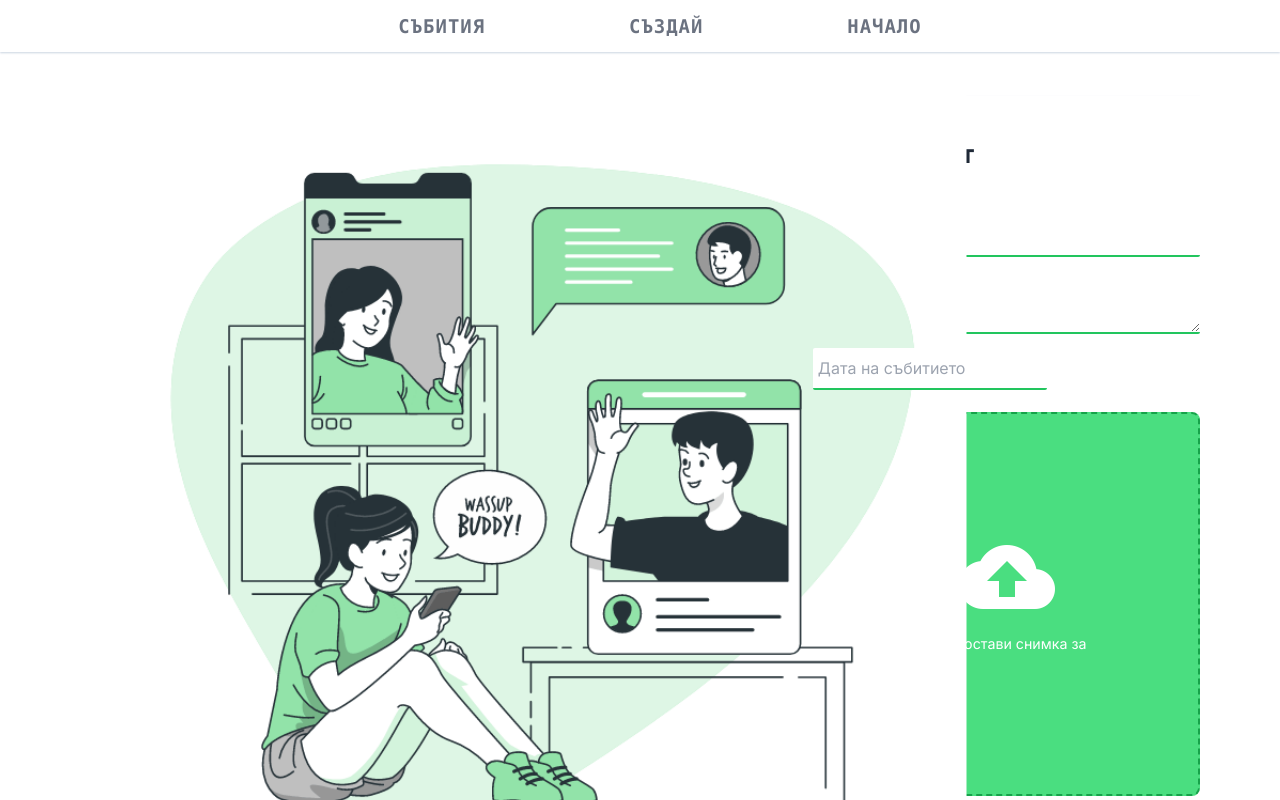
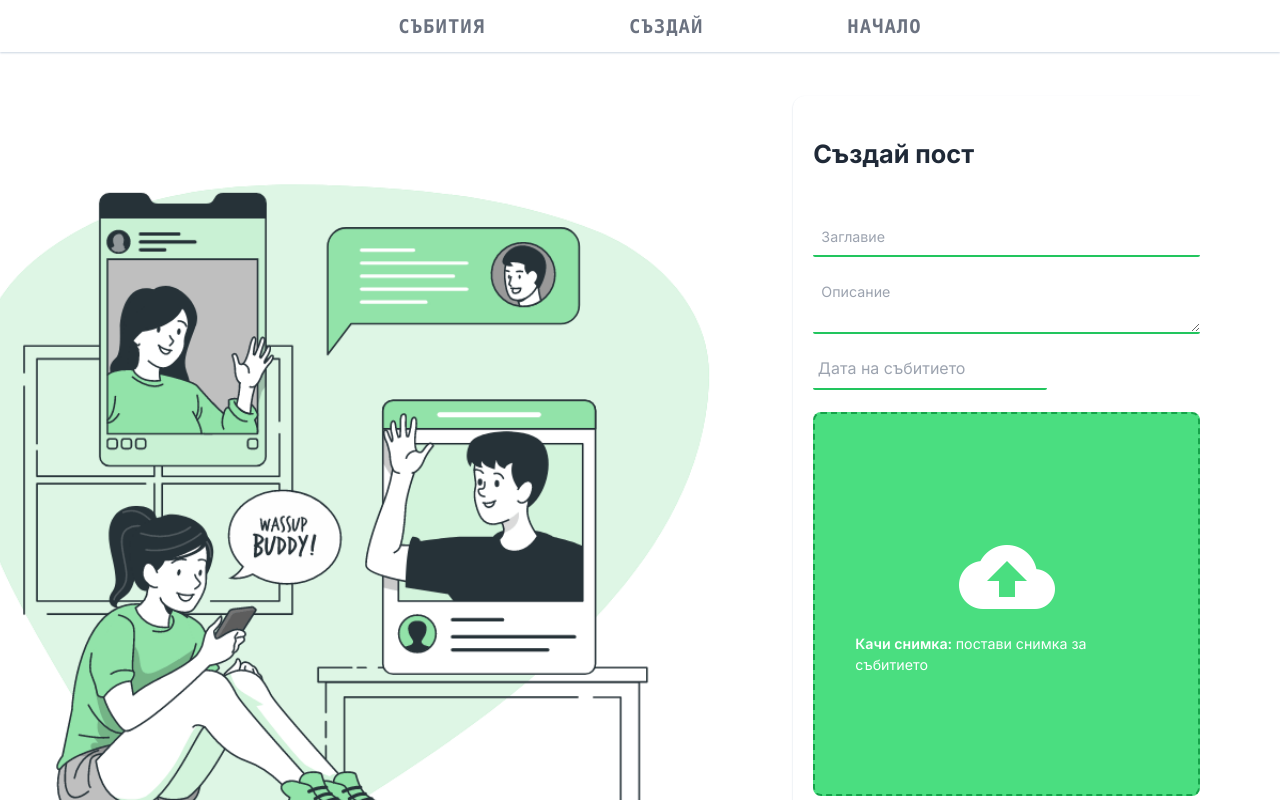
Before and after one commit to Maximus019BG/EvF, a Next.js app: page /create in a window 1280 px wide. Shown: the top 800 px of the page. Built offline with nearby package versions, Linux system fonts and the light colour scheme.

Commit message:
Mobile version 5.5

```diff
--- a/app/create/page.tsx
+++ b/app/create/page.tsx
@@ -85,8 +85,8 @@ const Create: React.FC = () => {
      </div>
       <div className='absolute right-0 w-screen top-14 xl:right-20 z-0 lg:right-20 md:right-10 -mr-2 xl:-mr-0 lg:-mr-0 md:-mr-0 flex mx-36 sm:mx-5 justify-end  dark:bg-[#011E2B] bg-white overflow-hidden'>
 
-        <Image src={Image1} alt="dark illustration" className=' -mt-10 left-60 -top-5 absolute mr-20 z-0 hidden xl:hidden md:hidden  xl:dark:block md:dark:block lg:dark:scale-90 md:-ml-24 md:dark:scale-75 sm:dark:scale-50 dark:hidden md:h-70' width={950} height={950} />
-        <Image src={Image2} alt="light illustration" className=' -mt-10 left-60 -top-5 absolute mr-20 z-0  hidden xl:block lg:scale-90 md:block md:scale-75 md:-ml-24 sm:scale-50 xl:dark:hidden md:dark:hidden dark:hidden md:h-70' width={950} height={950} />
+        <Image src={Image1} alt="dark illustration" className=' -mt-10 left-60 -top-5 2xl:absolute mr-20 z-0 hidden xl:hidden md:hidden  xl:dark:block md:dark:block lg:dark:scale-90 md:-ml-24 md:dark:scale-75 sm:dark:scale-50 dark:hidden md:h-70' width={950} height={950} />
+        <Image src={Image2} alt="light illustration" className=' -mt-10 left-60 -top-5 2xl:absolute mr-20 z-0  hidden xl:block lg:scale-90 md:block md:scale-75 md:-ml-24 sm:scale-50 xl:dark:hidden md:dark:hidden dark:hidden md:h-70' width={950} height={950} />
 
       <form onSubmit={(event) => handlePostCreation(event)} className='shadow-sm shadow-slate-300 mt-10 p-5 rounded-xl xl:w-1/3 lg:w-2/3 md:w-2/3 lg:-ml-24 lg:-mr-5 md:-ml-36 md:-mr-5 w-screen '>
         <div className='w-full'>
```
